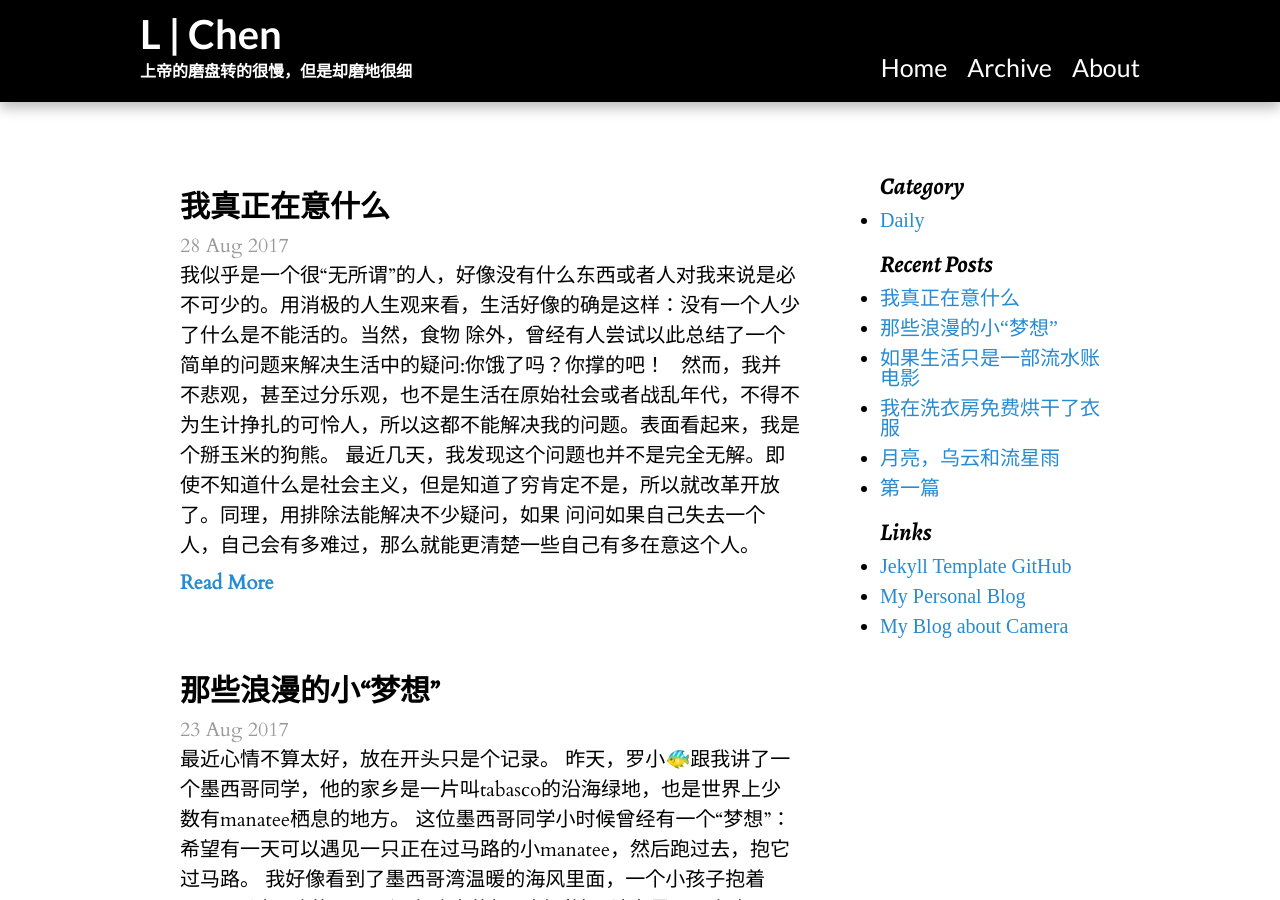
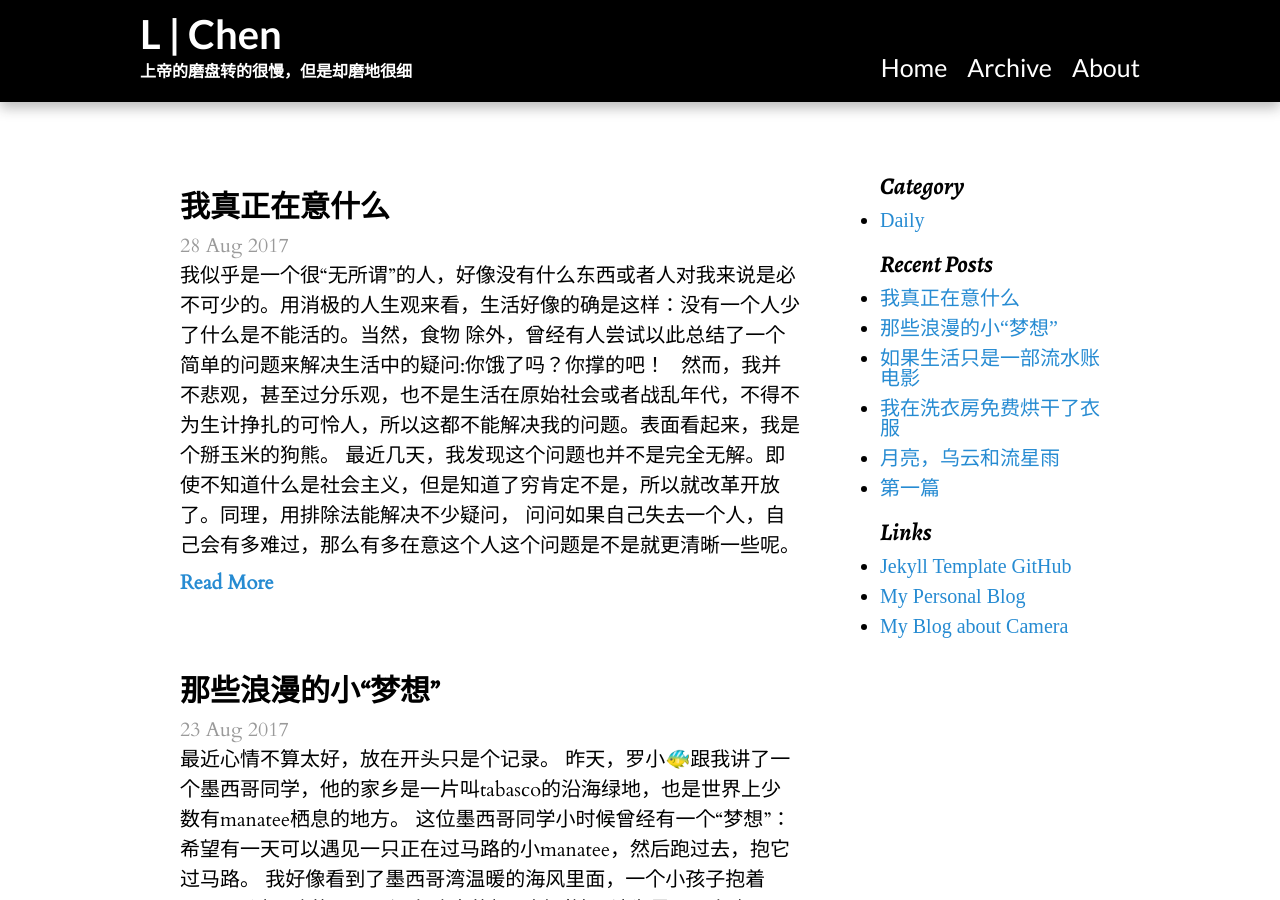
Before and after one commit to runningUnicorn/runningUnicorn.github.io, a Jekyll site: the page built from index.html, in a window 1280 px wide and 900 px high. Built offline with Jekyll 4.4.1, drawn with Linux system fonts in a browser that asks for light colours; some web fonts are replaced; the list of posts is cut into pages by our own code.

Commit message:
Update 2017-08-28-loss.md

```diff
--- a/_posts/2017-08-28-loss.md
+++ b/_posts/2017-08-28-loss.md
@@ -9,5 +9,7 @@ category: Daily
 
 然而，我并不悲观，甚至过分乐观，也不是生活在原始社会或者战乱年代，不得不为生计挣扎的可怜人，所以这都不能解决我的问题。表面看起来，我是个掰玉米的狗熊。
 
-最近几天，我发现这个问题也并不是完全无解。即使不知道什么是社会主义，但是知道了穷肯定不是，所以就改革开放了。同理，用排除法能解决不少疑问，如果
-问问如果自己失去一个人，自己会有多难过，那么就能更清楚一些自己有多在意这个人。
+最近几天，我发现这个问题也并不是完全无解。即使不知道什么是社会主义，但是知道了穷肯定不是，所以就改革开放了。同理，用排除法能解决不少疑问，
+问问如果自己失去一个人，自己会有多难过，那么有多在意这个人这个问题是不是就更清晰一些呢。
+
+![treasure]({{site.baseurl}}/images/treasure.jpg)
```
